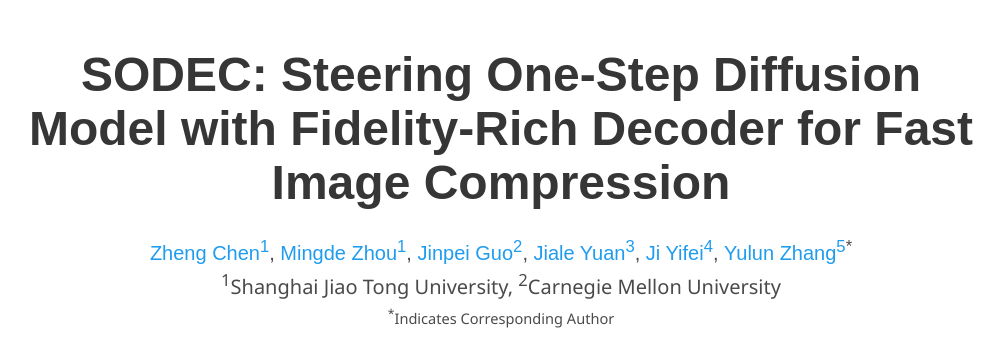
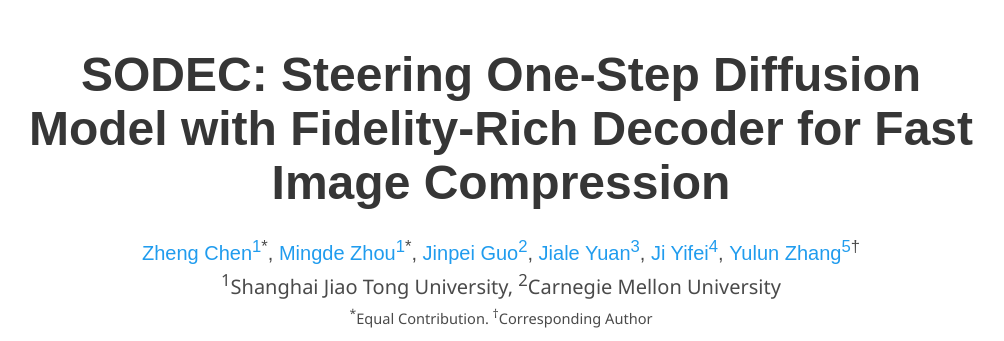
Before and after one commit to zhengchen1999/SODEC, a plain HTML site: page index.html in a window 1280 px wide. Shown: the top 341 px of the page, without its empty margins (139-1143 px from the left). Drawn offline with nearby package versions, Linux system fonts and the light colour scheme; some icons are missing; a web font is replaced by a local one.

Commit message:
Update index.html

```diff
--- a/index.html
+++ b/index.html
@@ -56,9 +56,9 @@
             <div class="is-size-5 publication-authors">
               <!-- Paper authors -->
               <span class="author-block">
-                <a href="https://zheng-chen.cn" target="_blank">Zheng Chen<sup>1</sup></a>,</span>
+                <a href="https://zheng-chen.cn" target="_blank">Zheng Chen<sup>1</sup></a><sup>*</sup>,</span>
               <span class="author-block">
-                <a href="https://orcid.org/0009-0003-6642-7349" target="_blank">Mingde Zhou<sup>1</sup></a>,</span>
+                <a href="https://orcid.org/0009-0003-6642-7349" target="_blank">Mingde Zhou<sup>1</sup></a><sup>*</sup>,</span>
               <span class="author-block">
                 <a href="https://jp-guo.github.io/" target="_blank">Jinpei Guo<sup>2</sup></a>,</span>
               <span class="author-block">
@@ -66,7 +66,7 @@
               <span class="author-block">
                 <a href="https://github.com/Niax23" target="_blank">Ji Yifei<sup>4</sup></a>,</span>
               <span class="author-block">
-                <a href="http://yulunzhang.com/" target="_blank">Yulun Zhang<sup>5</sup></a><sup>*</sup></span>
+                <a href="http://yulunzhang.com/" target="_blank">Yulun Zhang<sup>5</sup></a><sup>†</sup></span>
             </div>
 
             <div class="is-size-5 publication-institutions">
@@ -76,7 +76,9 @@
                 <sup>2</sup>Carnegie Mellon University
               </span>
               <span class="coorespond">
-                <small><br><sup>*</sup>Indicates Corresponding Author</a></small>
+                <small><br>
+                  <sup>*</sup>Equal Contribution. <sup>†</sup>Corresponding Author
+                </small>
               </span>
             </div>
 
```
